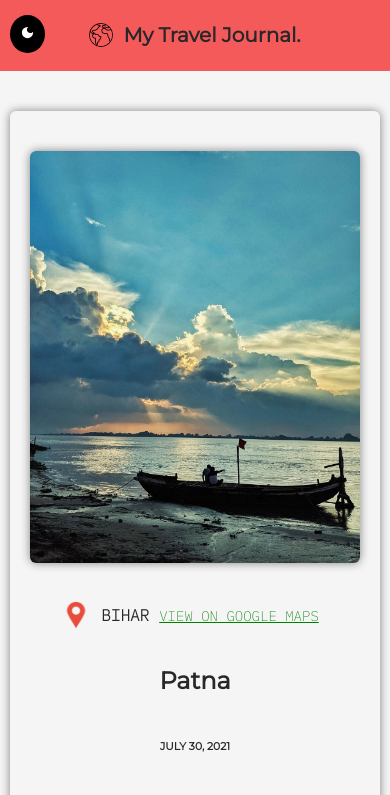
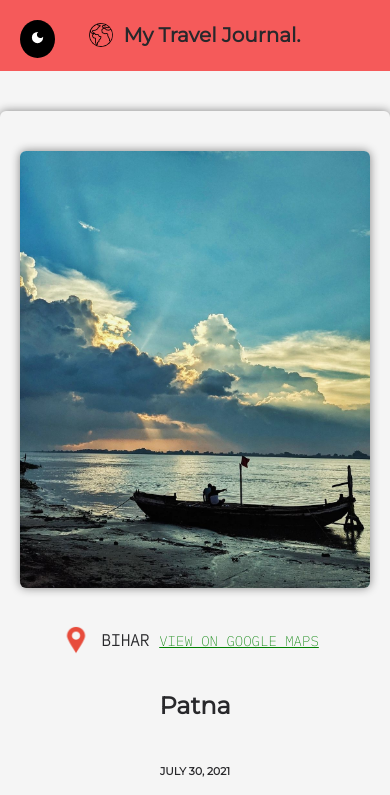
Before and after one commit to anishsinhaa/travel-journal, a React (Create React App) app: page / in a window 390 px wide. Shown: the top 795 px of the page. Built offline with nearby package versions, Linux system fonts and the light colour scheme.

Commit message:
Update index.css
fixed @media css

```diff
--- a/src/index.css
+++ b/src/index.css
@@ -138,13 +138,14 @@ a:active {
     font-size: 20px;
   }
   .header > button {
-    margin-top: 15px;
+    margin-left: 20px;
+    margin-top: 20px;
   }
   .toggle-icon{
     font-size:15px
   }
   .card {
-    max-width: 330px;
+    max-width: 450px;
   }
   .card > h4,
   .card > h2,
```
